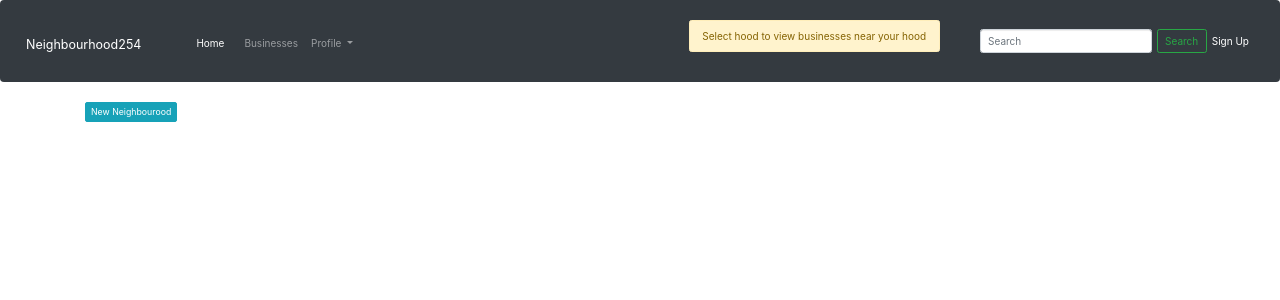
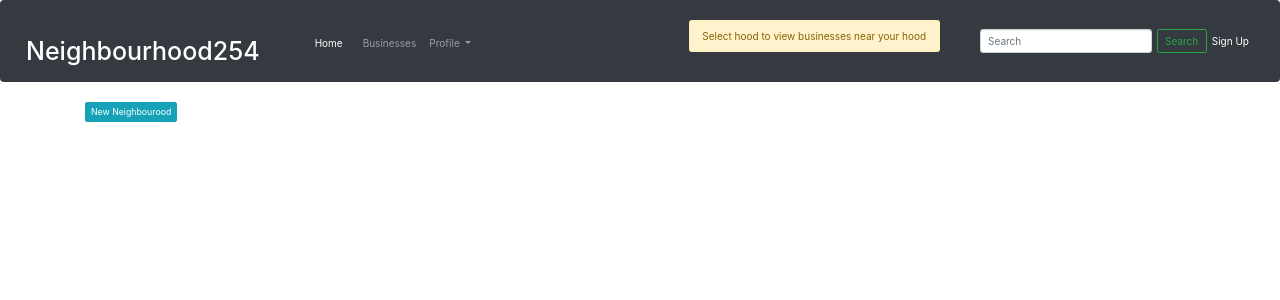
Before and after one commit to Thuotracy/Neighbourhood254, a Django app: template hoodapp/templates/index.html in a window 1280 px wide. Shown: the top 300 px of the page. Run offline with Django 3.2, Linux system fonts and the light colour scheme; the template is opened without the code that fills it, so the values that code supplies are empty; some libraries are stand-ins or nearby versions.

Commit message:
made changes to the title

```diff
--- a/hoodapp/templates/navbar.html
+++ b/hoodapp/templates/navbar.html
@@ -18,7 +18,7 @@
 
 <body>
   <nav class="navbar navbar-icon-top navbar-expand-lg navbar-dark bg-dark">
-    <a class="navbar-brand" href="#" style="padding-top: 20px;">Neighbourhood254</a>
+    <a class="navbar-brand" href="#" style="padding-top: 20px;"><h1>Neighbourhood254</h1></a>
     <button class="navbar-toggler" type="button" data-toggle="collapse" data-target="#navbarSupportedContent"
       aria-controls="navbarSupportedContent" aria-expanded="false" aria-label="Toggle navigation">
       <span class="navbar-toggler-icon"></span>
```
